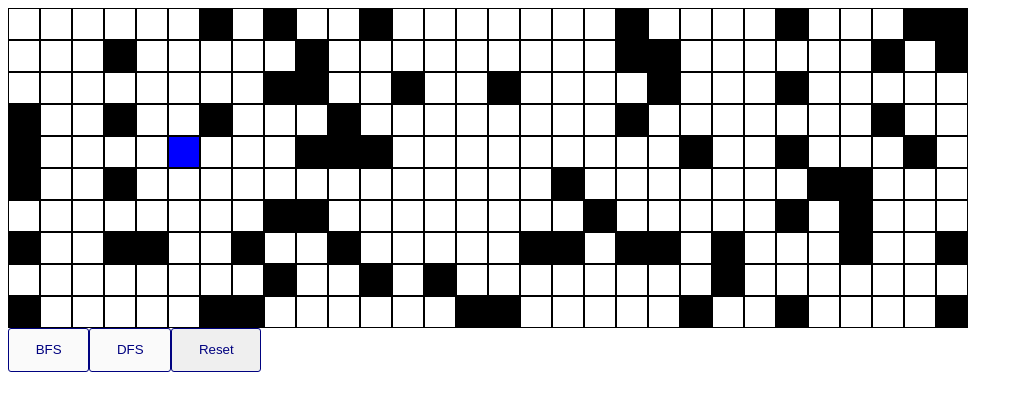
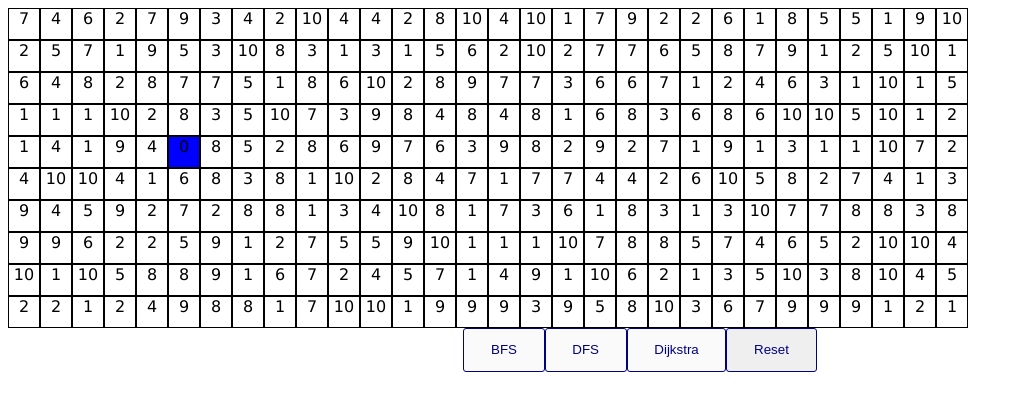
Before and after one commit to nehalparimi/algorithm-visualizer, a React app: page / in a window 1280 px wide. Shown: the top 410 px of the page, without its empty margins (0-1023 px from the left). Built offline with nearby package versions, Linux system fonts and the light colour scheme.

Commit message:
Dijkstra v2.0

```diff
--- a/src/client/algorithms/minHeap.js
+++ b/src/client/algorithms/minHeap.js
@@ -1,3 +1,7 @@
-export default function MinHeap() {
-    const q = [];
+function MinQ() {
+    this.q = [];
+};
+
+MinQ.prototype.push = function push(key, value) {
+
 }
--- a/src/client/graph/Graph.js
+++ b/src/client/graph/Graph.js
@@ -19,9 +19,12 @@ class Graph extends Component {
         }
         this.generateGraph = this.generateGraph.bind(this);
         this.bfs = this.bfs.bind(this);
+        this.dfs = this.dfs.bind(this);
+        this.dijkstra = this.dijkstra.bind(this);
         this.pickNode = this.pickNode.bind(this);
         this.runBFS = this.runBFS.bind(this);
         this.runDFS = this.runDFS.bind(this);
+        this.runDijkstra = this.runDijkstra.bind(this);
     }
 
     generateGraph() {
@@ -31,11 +34,25 @@ class Graph extends Component {
             for (let j = 0; j < 30; ++j) {
                 if (i == this.state.s_x && j == this.state.s_y){
 
-                    arr.push({ visited: -2, parent: null, inPath: 0, wall: 0 });
+                    arr.push({
+                        visited: -2,
+                        parent: null,
+                        inPath: 0,
+                        wall: 0,
+                        weight: 0,
+                        initDist: 0,
+                    });
                     continue;
                 }
                 let t = Math.random() > 0.75;
-                arr.push({ visited: 0, parent: null, inPath: 0, wall: t });
+                arr.push({
+                    visited: 0,
+                    parent: null,
+                    inPath: 0,
+                    wall: 0,
+                    weight: Math.ceil(Math.random() * 10),
+                    initDist: Infinity,
+                });
             }
             graph.push(arr);
         }
@@ -48,24 +65,86 @@ class Graph extends Component {
         this.generateGraph();
     }
 
-    dikstra(startX, startY, endX, endY) {
+    dijkstra(startX, startY, endX, endY) {
         const { graph } = this.state;
+        let visited = [...graph];
 
-        let dijk = [...graph];
-        // Dijkstra needs to maintain the distance but I didn't watnt to pollute state
-        dijk = dijk.map(arr => {
-            return arr.map(obj => {
-                obj[dist] = Infinity;
-                obj[weight] = Math.random() * 10;
-            });
+        function Coordinate(x, y, weight) {
+            this.x = x;
+            this.y = y;
+            this.weight = weight;
+        }
+
+        const q = [];
+        const shift = [[0, 1], [-1, 0], [0, -1], [1, 0]];
+
+
+        function isValid(x, y) {
+            return x >= 0 && x < graph.length
+                && y >= 0 && y < graph[x].length
+                && !visited[x][y].visited
+                && !visited[x][y].wall
+        }
+
+        let start = new Coordinate(startX, startY, 0);
+        q.push(start);
+        visited[start.x][start.y].visited = -2;
+        visited[start.x][start.y].parent = null;
+        visited[start.x][start.y].inPath = 1;
+        this.setState({
+            graph: visited
         });
 
-        // Neighbors
-        const shift = [[1, 0], [0, 1], [0, -1], [-1, 0]];
+        while (q.length) {
+            let current = q.shift();
+
+            console.log(current);
+            let { x, y } = current;
+            let priority_array = [];
+            for (const arr of shift) {
+                if (isValid(x + arr[0], y + arr[1])) {
+                    let validNeighbor = new Coordinate(x + arr[0], y + arr[1], 0);
+                    visited[validNeighbor.x][validNeighbor.y].visited = 1;
+                    visited[validNeighbor.x][validNeighbor.y].parent = current;
+                    visited[validNeighbor.x][validNeighbor.y].initDist =
+                        visited[current.x][current.y].initDist + visited[validNeighbor.x][validNeighbor.y].weight;
+
+                    validNeighbor.weight = visited[validNeighbor.x][validNeighbor.y].initDist;
+
+                    this.setState({
+                        graph: visited,
+                    });
+
+                    if (validNeighbor.x === endX && validNeighbor.y === endY) {
+                        visited[validNeighbor.x][validNeighbor.y].visited = -1;
+                        this.setState({ graph: visited });
 
 
+                        let path_x, path_y;
+                        let path_current = validNeighbor;
 
+                        while (path_current) {
+                            path_x = path_current.x;
+                            path_y = path_current.y;
 
+                            visited[path_x][path_y].inPath = 1;
+                            this.setState({ graph: visited });
+                            path_current = graph[path_current.x][path_current.y].parent;
+                        }
+
+                        this.setState({
+                            graph: visited,
+                        });
+                        return true;
+                    }
+                    priority_array.push(validNeighbor);
+                }
+            }
+            priority_array.sort(function(a, b) {
+                a.weight - b.weight;
+            });
+            priority_array.forEach(coordinate => q.push(coordinate));
+        }
     }
 
     bfs(startX, startY, endX, endY) {
@@ -234,28 +313,38 @@ class Graph extends Component {
         // same with runDFS
         let { s_x, s_y, e_x, e_y } = this.state;
         this.bfs(s_x, s_y, e_x, e_y);
-        if (this.state.e_x || this.state.e_y) {
-            this.setState({ e_x: Infinity, e_y: Infinity });
-            return;
-        }
+        // if (this.state.e_x || this.state.e_y) {
+        //     this.setState({ e_x: Infinity, e_y: Infinity });
+        //     return;
+        // }
     }
 
 
     runDFS() {
         let { s_x, s_y, e_x, e_y } = this.state;
         this.dfs(s_x, s_y, e_x, e_y);
-        if (this.state.e_x || this.state.e_y) {
-            this.setState({ e_x: Infinity, e_y: Infinity });
-            return;
-        }
+        // if (this.state.e_x || this.state.e_y) {
+        //     this.setState({ e_x: Infinity, e_y: Infinity });
+        //     return;
+        // }
     }
+
+    runDijkstra() {
+        let { s_x, s_y, e_x, e_y } = this.state;
+        this.dijkstra(s_x, s_y, e_x, e_y);
+        // if (this.state.e_x || this.state.e_y) {
+        //     this.setState({ e_x: Infinity, e_y: Infinity });
+        //     return;
+        // }
+    }
+
     render() {
         let disabled = this.state.e_x == Infinity;
         return (
             <div className="container">
                 <div className="graph" onClick={(e) => this.pickNode(e)}>
                     { this.state.graph.map((arr, i) => {
-                        return arr.map(({visited, parent, inPath, wall}, j) => {
+                        return arr.map(({visited, parent, inPath, wall, weight}, j) => {
                             let classname;
                             switch (visited) {
                                 case -1:
@@ -275,12 +364,13 @@ class Graph extends Component {
                             }
                             if (inPath) classname += ' inPath';
                             if (wall) classname += ' wall';
-                            return <Vertex key={i + j} x={i} y={j} className={classname} />
+                            return <Vertex key={i + j} x={i} y={j} className={classname} weight={weight} />
                         })
                     }) }
                 </div>
                 <button className="runButton" onClick={this.runBFS} disabled={disabled}>BFS</button>
                 <button className="runButton" onClick={this.runDFS} disabled={disabled}>DFS</button>
+                <button className="runButton" onClick={this.runDijkstra} disabled={disabled}>Dijkstra</button>
                 <button className="runButton" onClick={this.generateGraph}>Reset</button>
             </div>
 
--- a/src/client/graph/Vertex.css
+++ b/src/client/graph/Vertex.css
@@ -21,3 +21,8 @@
 .wall {
     background-color: black;
 }
+
+div {
+    text-align: center;
+    font-family: 'Lucida Sans', 'Lucida Sans Regular', 'Lucida Grande', 'Lucida Sans Unicode', Geneva, Verdana, sans-serif;
+}
--- a/src/client/graph/Vertex.js
+++ b/src/client/graph/Vertex.js
@@ -6,7 +6,7 @@ class Vertex extends Component {
         super(props);
     }
     render() {
-        return <div x={this.props.x} y={this.props.y} style={{ border: "1px solid black" }} className={this.props.className}></div>
+    return <div x={this.props.x} y={this.props.y} style={{ border: "1px solid black" }} className={this.props.className}>{this.props.weight}</div>
     }
 
 }
```
